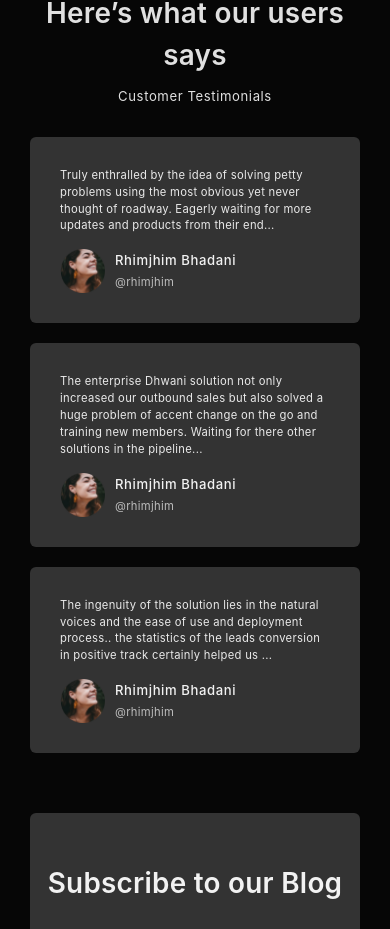
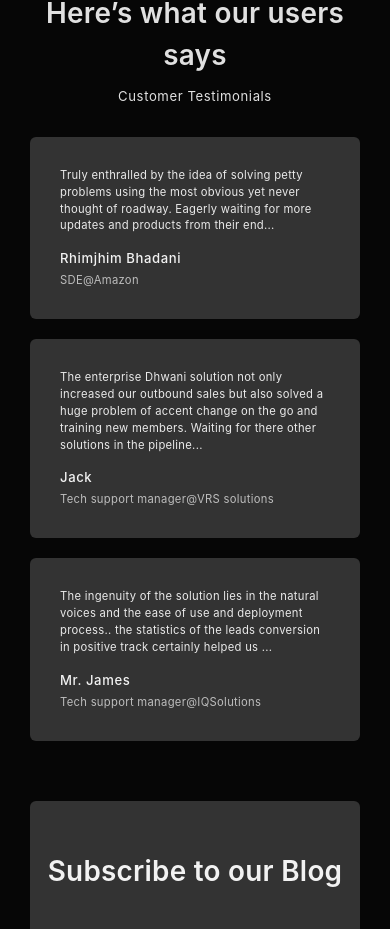
Before and after one commit to dynopii/dynopii.github.io, a Next.js app: page / in a window 390 px wide. Shown: the part 5929-6858 px from the top of the page. Built offline with nearby package versions, Linux system fonts and the light colour scheme.

Commit message:
change md pages layout, added testimonials data, fix contact form (height increase issue)

```diff
--- a/components/screens/contact/ContactForm.tsx
+++ b/components/screens/contact/ContactForm.tsx
@@ -55,7 +55,7 @@ export const ContactForm: React.FC<Props> = () => {
         }, 100);
       }}
     >
-      {({ values, errors, handleChange, handleBlur, handleSubmit, setFieldValue, isSubmitting }) => (
+      {({ values, errors, handleChange, handleSubmit, isSubmitting }) => (
         <form onSubmit={handleSubmit}>
           <div className='flex justify-between md:flex-col items-center w-full'>
             <InputField error={errors.name} containerClasses={`mr-40 md:mr-0`} label={'Full Name'} id='name' value={values.name} onChange={handleChange} />
--- a/components/screens/contact/InputField.tsx
+++ b/components/screens/contact/InputField.tsx
@@ -23,7 +23,7 @@ export const InputField: React.FC<Props> = ({ id, value, onChange, label, contai
           <textarea className='focus:outline-none bg-gray-444 border-b border-gray-e0e text-white font-light text-body-lg' id={id} value={value} onChange={onChange} />
       }
 
-      <p className='text-gray-999 text-body-sm font-medium mt-5'>{error}</p>
+      <p className='text-gray-999 text-body-sm font-medium mt-5 transiton-all h-5'>{error}</p>
     </div>
   );
 };
--- a/components/screens/landing/TestimonialCard.tsx
+++ b/components/screens/landing/TestimonialCard.tsx
@@ -8,19 +8,19 @@ interface Props {
 }
 
 export const TestimonialCard: React.FC<Props> = ({
-    testimonial,
-    name,
-    twitterHandle,
-    photo,
-  }) => {
+  testimonial,
+  name,
+  twitterHandle,
+  photo,
+}) => {
   return (
-    <div className='p-30 bg-gray-333 rounded-default'>
+    <div className='p-30 bg-gray-333 rounded-default relative'>
       <p className='text-body-sm font-normal tracking-wide text-eaeaea'>{testimonial}</p>
       <div className='flex items-center justify-start mt-15'>
-        <div className=' mr-10'>
+        {/* <div className=' mr-10'>
           <img width={45} height={45} src={photo} alt='User' />
-        </div>
-        <div>
+        </div> */}
+        <div className='mt-auto'>
           <p className='text-body-lg font-medium text-gray-f2f mb-1'>{name}</p>
           <p className='text-body-sm font-normal text-gray-bdb'>{twitterHandle}</p>
         </div>
--- a/components/screens/landing/Testimonials.tsx
+++ b/components/screens/landing/Testimonials.tsx
@@ -7,7 +7,7 @@ interface Props { }
 export const Testimonials: React.FC<Props> = () => {
   return (
     <section
-      className="min-h-screen mx-auto p-30"
+      className="mx-auto p-30"
       style={{ maxWidth: "1200px" }}
     >
       <h3 className="text-h3 sm:text-h4 font-semibold text-gray-e0e text-center mt-40" dangerouslySetInnerHTML={{ __html: landingContents.testimonialsSection.titleHTML }} />
--- a/md_pages/privacy-policy.mdx
+++ b/md_pages/privacy-policy.mdx
@@ -1,8 +1,8 @@
 ---
 title: Privacy Policy
-description: This frontmatter description will appear below the title
-featured: true,
-coverImage: /images/
+description: Create effortless & personalized customer experiences with the best in class AI-powered digital and voice automation. Our vision is to make it simple for consumers to do business with you by redefining.
+featured: true
+coverImage: /svgs/productsPageWave.svg
 ---
 
 ## 1. Purpose
--- a/pages/[slug].tsx
+++ b/pages/[slug].tsx
@@ -28,38 +28,35 @@ const components = {
 export default function MarkdownPage({ source, frontMatter }: any) {
   return (
     <>
+      <Head>
+        <title>{frontMatter.title} | Dynopii | Redefining the way you communicate.</title>
+      </Head>
       <Header />
-      <div className='resetcss text-white'>
-        <header>
+      <div className='text-white' style={{
+        backgroundImage: `url(${frontMatter.coverImage})`,
+        backgroundRepeat: 'no-repeat',
+        backgroundPosition: 'top',
+        backgroundSize: '100%',
+      }}>
+        {/* <header>
           <nav className="mx-auto xl:px-30 mt-40" style={{ maxWidth: '1200px' }}>
             <Link href="/">
-              <a>👈 Go back home</a>
+              <a>Go back home</a>
             </Link>
           </nav>
-        </header>
-        <div className="post-header mx-auto xl:px-30" style={{ maxWidth: '1200px' }}>
-          <h1>{frontMatter.title}</h1>
-          {frontMatter.description && (
-            <p className="description">{frontMatter.description}</p>
-          )}
+        </header> */}
+        <div className="post-header mx-auto xl:px-30" style={{
+          maxWidth: '1200px'
+        }}>
+          <h1 className="mx-auto xl:px-30 pt-140 sm:pt-90 text-white font-semibold text-h3 mb-30">{frontMatter.title}</h1>
+          <h6 className="text-h6 font-normal text-gray-f2f mb-25 w-7/12 lg:w-9/12 sm:w-10/12 opacity-80">
+            {frontMatter.description}
+          </h6>
         </div>
-        <main className='mx-auto xl:px-30' style={{ maxWidth: '1200px' }}>
+        <main className='resetcss mx-auto xl:px-30' style={{ maxWidth: '1200px' }}>
           <MDXRemote {...source} components={components} />
         </main>
 
-
-        <style jsx>{`
-        .post-header h1 {
-          margin-bottom: 0;
-        }
-
-        .post-header {
-          margin-bottom: 2rem;
-        }
-        .description {
-          opacity: 0.6;
-        }
-        `}</style>
       </div>
       <Footer />
     </>);
--- a/shared/contents.ts
+++ b/shared/contents.ts
@@ -96,22 +96,22 @@ export const testimonials = [
     id: "1",
     testimonial: `Truly enthralled by the idea of solving petty problems using the most obvious yet never thought of roadway. Eagerly waiting for more updates and products from their end...`,
     name: "Rhimjhim Bhadani",
-    twitterHandle: "@rhimjhim",
+    twitterHandle: "SDE@Amazon",
     photo: "/images/testimonial-profile-pic-demo.png",
   },
   {
     id: "2",
     testimonial: `The enterprise Dhwani solution not only increased our outbound sales but also solved a huge problem of accent change on the go and training new members. Waiting for there other solutions in the pipeline...
     `,
-    name: "Rhimjhim Bhadani",
-    twitterHandle: "@rhimjhim",
+    name: "Jack",
+    twitterHandle: "Tech support manager@VRS solutions",
     photo: "/images/testimonial-profile-pic-demo.png",
   },
   {
     id: "3",
     testimonial: `The ingenuity of the solution lies in the natural voices and the ease of use and deployment process.. the statistics of the leads conversion in positive track certainly helped us ...`,
-    name: "Rhimjhim Bhadani",
-    twitterHandle: "@rhimjhim",
+    name: "Mr. James",
+    twitterHandle: "Tech support manager@IQSolutions",
     photo: "/images/testimonial-profile-pic-demo.png",
   },
 ];
@@ -287,7 +287,7 @@ export const footerContents = {
       ]
     },
     {
-      id: '3',
+      id: '4',
       title: 'Products',
       subLinks: [
         {
@@ -301,7 +301,7 @@ export const footerContents = {
       ]
     },
     {
-      id: '4',
+      id: '5',
       title: 'Support',
       subLinks: [
         {
```
Also changed, not shown: components/Main.tsx (+0 -17 lines).
